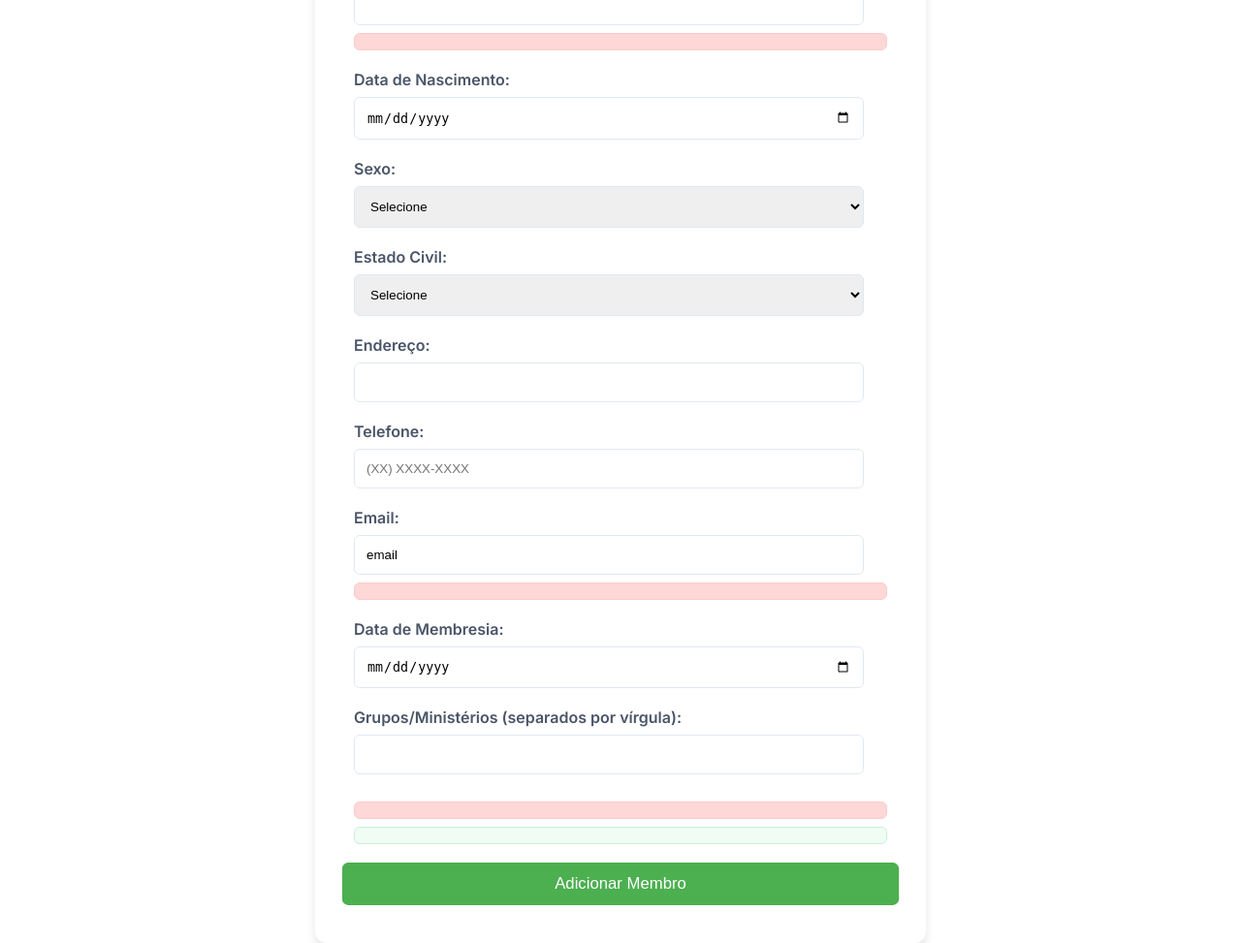
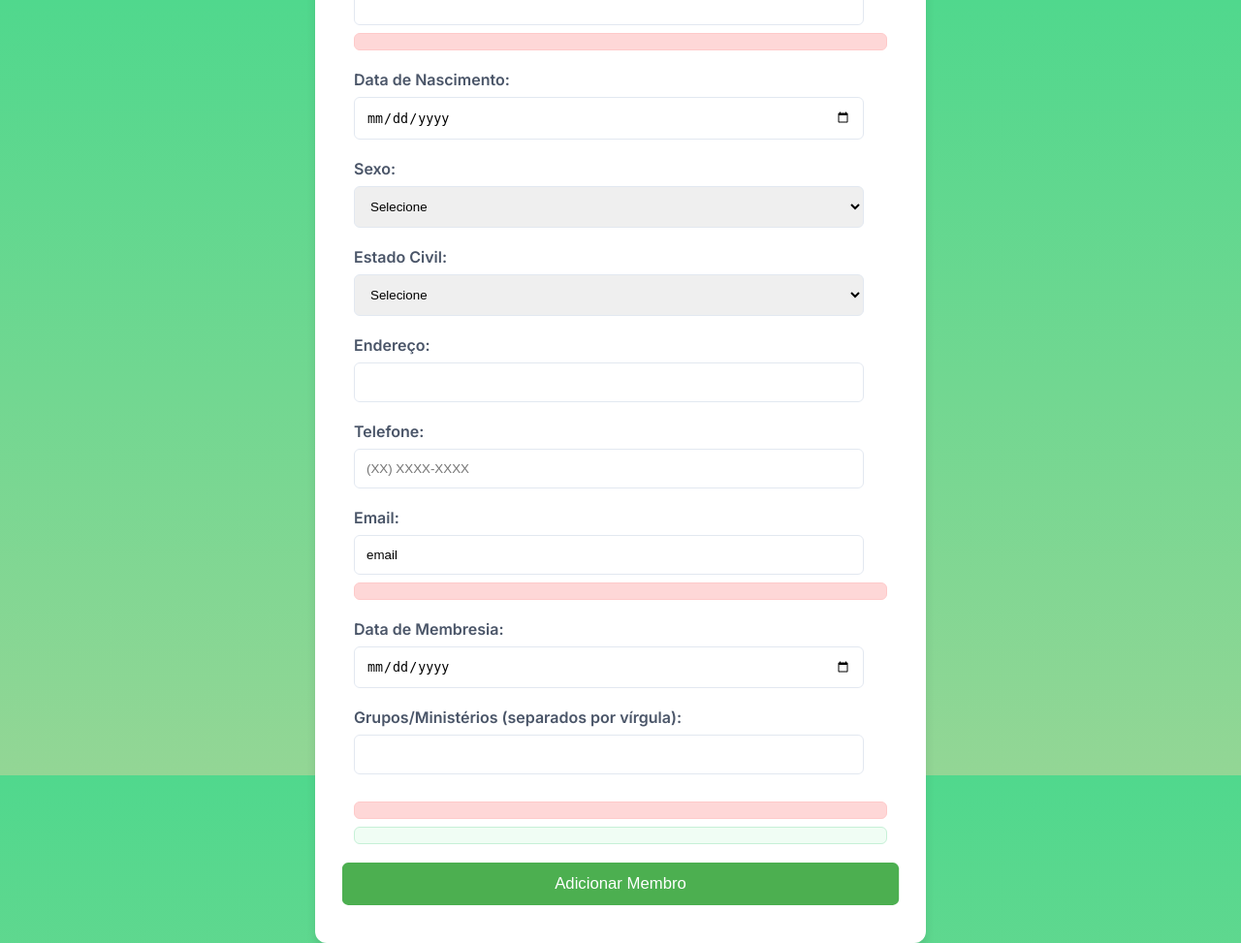
Before and after one commit to AndreDERME/BANCO-DE-DADOS, a Flask app: template igreja.db/templates/adicionar_mebros.html in a window 1280 px wide. Shown: the whole page at 97% size. Run offline with Flask 3, Linux system fonts and the light colour scheme; the template is opened without the code that fills it, so the values that code supplies are empty.

Commit message:
Update adicionar_mebros.html

```diff
--- a/igreja.db/templates/adicionar_mebros.html
+++ b/igreja.db/templates/adicionar_mebros.html
@@ -8,7 +8,7 @@
     <style>
         body {
             font-family: 'Inter', sans-serif;
-            background: linear-gradient( rgb(80, 216, 141),);
+            background: linear-gradient( rgb(80, 216, 141), #93d695);
             margin: 0;
             padding: 0;
             display: flex;
```
